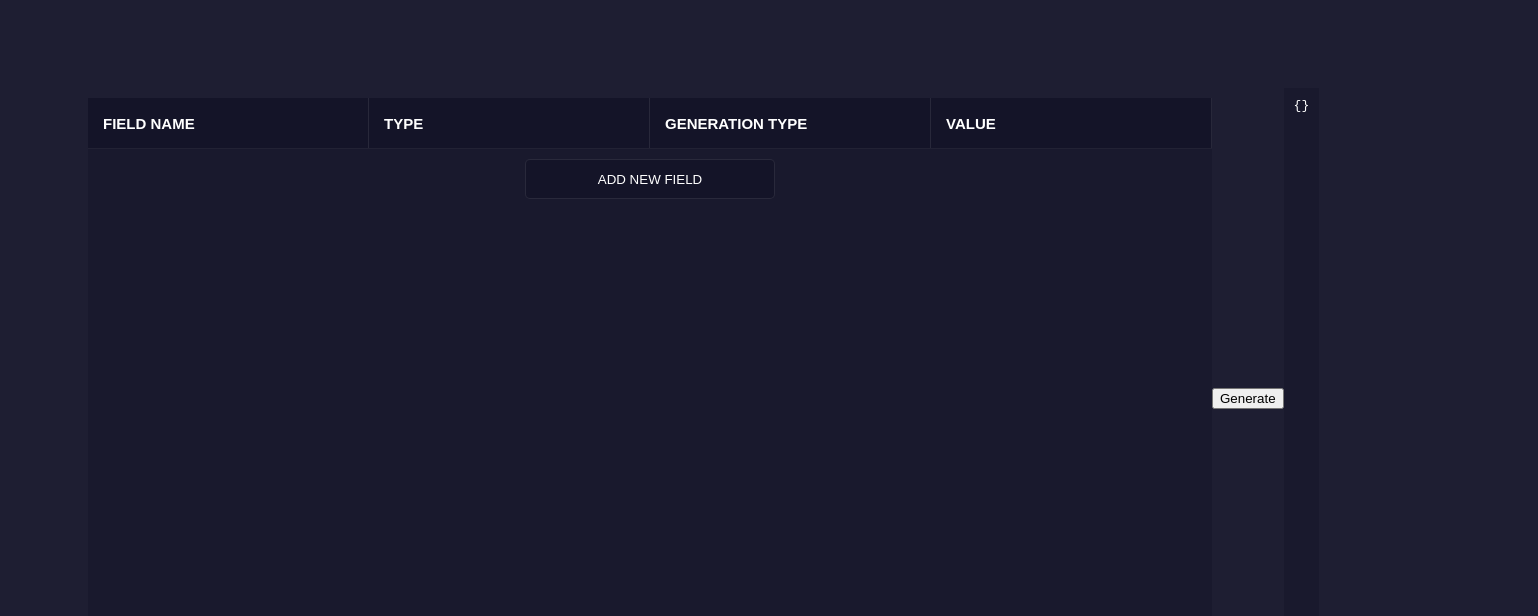
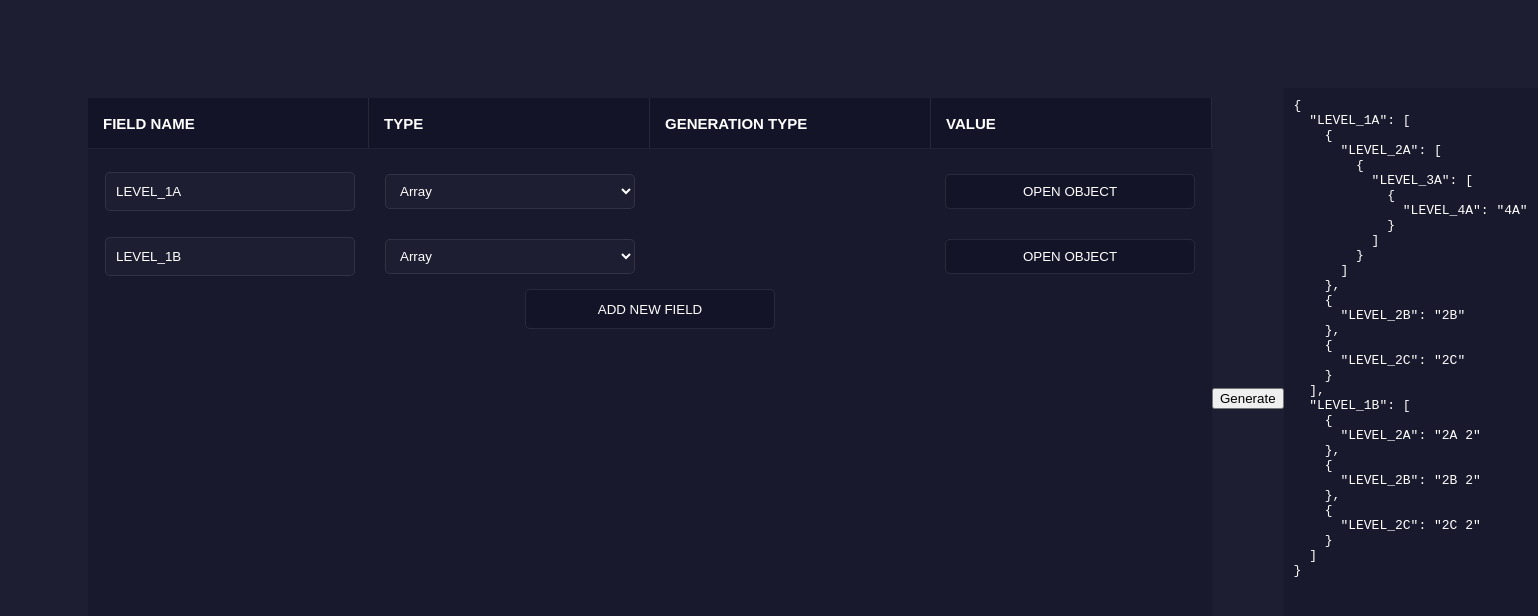
Before and after one commit to dellarosamarco/Json-Generator, a React (Create React App) app: page / in a window 1280 px wide. Shown: the top 616 px of the page, 1538 px wide, since content can reach past the window. Built offline with nearby package versions, Linux system fonts and the light colour scheme.

Commit message:
update: json generation

```diff
--- a/src/Editor/JsonBuilder/JsonBuilderField/JsonBuilderField.tsx
+++ b/src/Editor/JsonBuilder/JsonBuilderField/JsonBuilderField.tsx
@@ -19,6 +19,10 @@ export default function JsonBuilderField(props : JsonBuilderFieldProps){
 
     const [objectOpened, setObjectOpened] = useState(false);
 
+    const isArrayOrObject = () => {
+        return (props.field!.type === FieldType.ARRAY || props.field!.type === FieldType.OBJECT);
+    }
+
     function onEditFieldName(event : any){
         props.field!.fieldName = event.target.value;
         forceState(!state);
@@ -31,7 +35,7 @@ export default function JsonBuilderField(props : JsonBuilderFieldProps){
 
     function onEditFieldType(event : any){
 
-        if(event.target.value === "Object"){
+        if(event.target.value === "Array" || event.target.value === "Object"){
             if(props.field!.children === undefined){
                 props.field!.children = [];
             }
@@ -91,13 +95,13 @@ export default function JsonBuilderField(props : JsonBuilderFieldProps){
 
                             <div className={cellPrefix}>
                                 {
-                                    props.field!.type !== FieldType.OBJECT ? (<select></select>) : <></>
+                                    (!isArrayOrObject()) ? (<select></select>) : <></>
                                 }
                             </div>
 
                             <div className={cellPrefix}>
                                 {
-                                    props.field!.type !== FieldType.OBJECT ?
+                                    (!isArrayOrObject()) ?
                                     (<input value={props.field!.value} onChange={(e) => onEditFieldValue(e)}></input>)
                                     : <button className="json-builder-row-button" onClick={onToggleObject}>{ objectOpened ? 'CLOSE OBJECT' : 'OPEN OBJECT'}</button>
                                 }
@@ -108,7 +112,7 @@ export default function JsonBuilderField(props : JsonBuilderFieldProps){
             </div>
 
             {
-                !props.isHeader && props.field!.type === FieldType.OBJECT ?
+                !props.isHeader && isArrayOrObject() ?
                 <div
                     className="json-builder-object"
                     style={{
--- a/src/models/FieldType.model.ts
+++ b/src/models/FieldType.model.ts
@@ -2,6 +2,7 @@ export enum FieldType{
     STRING = "String",
     NUMBER = "Number",
     BOOLEAN = "Boolean",
+    ARRAY = "Array",
     OBJECT = "Object"
 }
 
@@ -24,7 +25,11 @@ export const fieldTypes : FieldTypeInterface[] = [
         fieldName : 'Boolean'
     },
     {
+        fieldType : FieldType.ARRAY,
+        fieldName : 'Array'
+    },
+    {
         fieldType : FieldType.OBJECT,
         fieldName : 'Object'
-    },
+    }
 ]
--- a/src/utilities/FieldsManager.ts
+++ b/src/utilities/FieldsManager.ts
@@ -1,7 +1,8 @@
 import { Field } from "../interfaces/Field.interface";
+import { fakeData } from "./fakeData";
 
 export default class FieldsManager{
-    static fields : Field[] = [];
+    static fields : Field[] = fakeData;
     static composedJson = {};
     static jsonMap : Field[] = [];
 
--- a/src/utilities/fakeData.ts
+++ b/src/utilities/fakeData.ts
@@ -5,7 +5,7 @@ export const fakeData : Field[] = [
         id: 'LEVEL_1A',
         fieldName: 'LEVEL_1A',
         value: 'b1',
-        type: 'Object',
+        type: 'Array',
         path: [],
         children : [
             {
@@ -58,7 +58,7 @@ export const fakeData : Field[] = [
         id: 'LEVEL_1B',
         fieldName: 'LEVEL_1B',
         value: 'b1',
-        type: 'Object',
+        type: 'Array',
         path: [],
         children : [
             {
```
